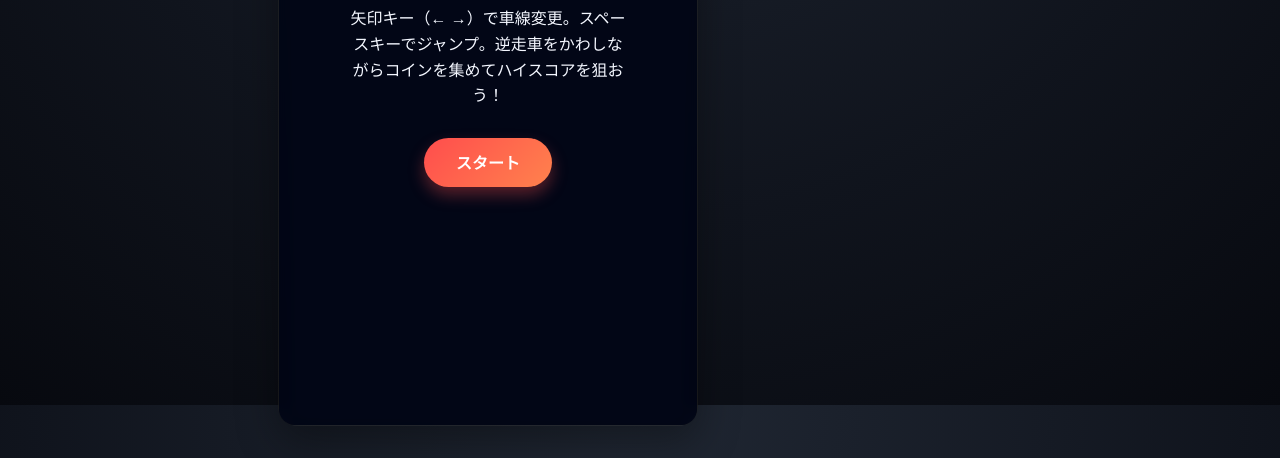
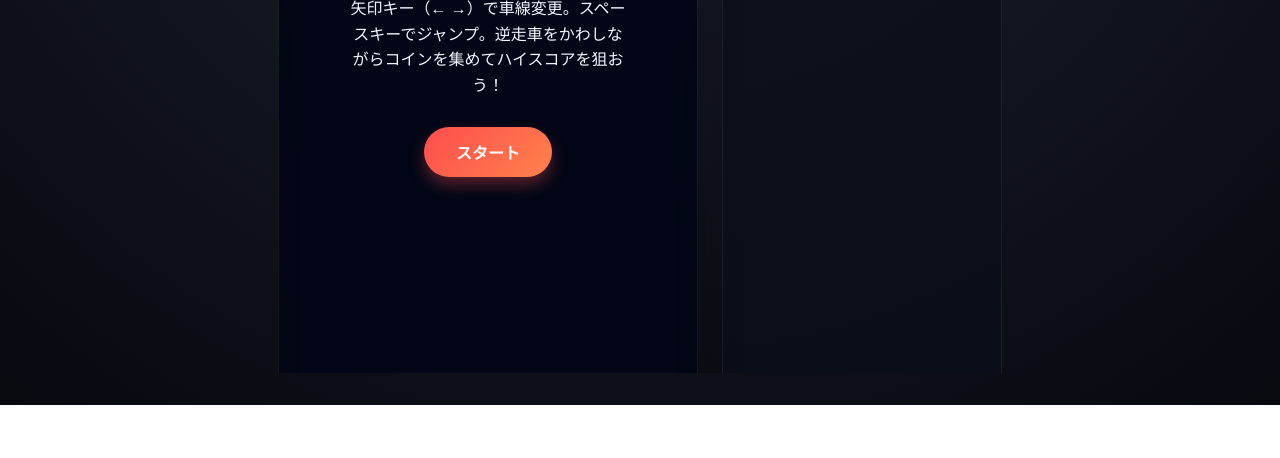
Before and after one commit to KeitaIwasa/Car-Race, a plain HTML site: page index.html in a window 1280 px wide. Shown: the part 395-853 px from the top of the page. After the commit the page ends 800 px from the top, so only its background shows below. Drawn offline with nearby package versions, Linux system fonts and the light colour scheme.

Commit message:
ビューポート調整

```diff
--- a/constants.js
+++ b/constants.js
@@ -3,6 +3,12 @@ export const GAME_STATE = {
   RUNNING: "running",
   GAME_OVER: "over",
 };
+
+export const GAME_CANVAS_WIDTH = 360;
+export const GAME_CANVAS_HEIGHT = 640;
+export const GAME_CANVAS_ASPECT =
+  GAME_CANVAS_HEIGHT / GAME_CANVAS_WIDTH;
+export const VIEWPORT_RESIZE_DEBOUNCE_MS = 150;
 
 export const LANES = [-2.6, 0, 2.6];
 export const PLAYER_BASE_Y = 0.42;
--- a/main.js
+++ b/main.js
@@ -59,6 +59,10 @@ import {
   bindTouchControls,
 } from "./controls.js";
 import { STRINGS } from "./strings.js";
+import {
+  initializeViewportLayout,
+  syncViewportLayout,
+} from "./viewport.js";
 
 const playerCar = createPlayerCar();
 scene.add(playerCar);
@@ -106,6 +110,7 @@ function rollCoinInterval() {
 state.nextCoinInterval = rollCoinInterval();
 
 createCityScenery();
+syncViewportLayout();
 resizeRenderer();
 updateHud(state);
 
@@ -117,7 +122,7 @@ showOverlay({
   buttonLabel: STRINGS.startButton,
 });
 
-window.addEventListener("resize", resizeRenderer);
+initializeViewportLayout(resizeRenderer);
 
 function resetGame() {
   state.player.laneIndex = 1;
--- a/style.css
+++ b/style.css
@@ -5,6 +5,7 @@
 :root {
   --safe-area-top: 0px;
   --safe-area-bottom: 0px;
+  --app-viewport-height: 100vh;
 }
 
 @supports (padding-top: env(safe-area-inset-top)) {
@@ -16,7 +17,8 @@
 
 html {
   height: 100%;
-  overflow: auto;
+  min-height: 100%;
+  overflow: hidden;
 }
 
 body {
@@ -25,24 +27,27 @@ body {
   background: radial-gradient(circle at top, #202733 0%, #10141d 60%, #07090f 100%);
   color: #f4f7ff;
   --body-padding: 2rem;
-  min-height: 100vh;
-  min-height: 100svh;
-  min-height: 100dvh;
-  overflow: auto;
+  height: var(--app-viewport-height);
+  min-height: var(--app-viewport-height);
+  width: 100%;
+  overflow: hidden;
   display: flex;
-  align-items: center;
+  align-items: stretch;
   justify-content: center;
   padding-inline: var(--body-padding);
   padding-top: calc(var(--body-padding) + var(--safe-area-top));
   padding-bottom: calc(var(--body-padding) + var(--safe-area-bottom));
 }
 
+
 .layout {
   display: grid;
   height: 100%;
+  max-height: 100%;
   gap: 1.5rem;
   grid-template-columns: minmax(320px, 420px) minmax(200px, 280px);
-  align-items: start;
+  align-items: stretch;
+  overflow: hidden;
 }
 
 .game-shell {
@@ -52,12 +57,17 @@ body {
   padding: 1rem 1rem calc(0.5rem + var(--safe-area-bottom));
   box-shadow: 0 16px 40px rgba(0, 0, 0, 0.35);
   border: 1px solid rgba(255, 255, 255, 0.08);
+  display: flex;
+  flex-direction: column;
+  height: 100%;
+  max-height: 100%;
 }
 
 .hud {
   display: flex;
   justify-content: space-between;
   margin-bottom: 0.75rem;
+  flex-shrink: 0;
 }
 
 .hud-panel {
@@ -87,6 +97,8 @@ body {
   border-radius: 16px;
   background: #090c14;
   border: 1px solid rgba(255, 255, 255, 0.08);
+  margin-inline: auto;
+  flex: 1 1 auto;
 }
 
 .overlay {
@@ -145,6 +157,8 @@ body {
   margin-top: 0.75rem;
   gap: 1rem;
   padding-bottom: var(--safe-area-bottom);
+  flex-shrink: 0;
+  justify-content: center;
 }
 
 .touch-btn {
@@ -175,6 +189,8 @@ body {
   padding: 1.5rem;
   border: 1px solid rgba(255, 255, 255, 0.08);
   box-shadow: 0 16px 40px rgba(0, 0, 0, 0.35);
+  align-self: stretch;
+  overflow: auto;
 }
 
 .sidebar h2 {
--- /dev/null
+++ b/viewport.js
@@ -0,0 +1,117 @@
+import {
+  GAME_CANVAS_ASPECT,
+  GAME_CANVAS_WIDTH,
+  VIEWPORT_RESIZE_DEBOUNCE_MS,
+} from "./constants.js";
+import { canvas } from "./ui.js";
+
+const root = document.documentElement;
+const gameShell = document.querySelector(".game-shell");
+const hud = document.querySelector(".hud");
+const controls = document.querySelector(".controls");
+
+const toNumber = (value) => Number.parseFloat(value) || 0;
+
+const getVisibleHeight = (element) =>
+  element && element.offsetParent ? element.offsetHeight : 0;
+
+function readViewportHeight() {
+  return (
+    window.visualViewport?.height ??
+    window.innerHeight ??
+    document.documentElement?.clientHeight ??
+    GAME_CANVAS_WIDTH * GAME_CANVAS_ASPECT
+  );
+}
+
+function applyViewportVars(viewportHeight) {
+  root.style.setProperty("--app-viewport-height", `${viewportHeight}px`);
+}
+
+function clampCanvasDimensions(widthBudget, heightBudget) {
+  let width = widthBudget > 0 ? widthBudget : GAME_CANVAS_WIDTH;
+  let height = width * GAME_CANVAS_ASPECT;
+
+  if (heightBudget > 0 && height > heightBudget) {
+    height = heightBudget;
+    width = height / GAME_CANVAS_ASPECT;
+  }
+
+  return {
+    width: Math.max(1, width),
+    height: Math.max(1, height),
+  };
+}
+
+function sizeCanvas(viewportHeight) {
+  if (!canvas || !gameShell) {
+    return;
+  }
+
+  const bodyStyles = getComputedStyle(document.body);
+  const bodyPaddingTop = toNumber(bodyStyles.paddingTop);
+  const bodyPaddingBottom = toNumber(bodyStyles.paddingBottom);
+  const verticalBudget = Math.max(
+    viewportHeight - bodyPaddingTop - bodyPaddingBottom,
+    0
+  );
+
+  const shellStyles = getComputedStyle(gameShell);
+  const shellPaddingTop = toNumber(shellStyles.paddingTop);
+  const shellPaddingBottom = toNumber(shellStyles.paddingBottom);
+  const shellPaddingLeft = toNumber(shellStyles.paddingLeft);
+  const shellPaddingRight = toNumber(shellStyles.paddingRight);
+
+  const hudHeight = getVisibleHeight(hud);
+  const controlsHeight = getVisibleHeight(controls);
+  const controlsGap =
+    controlsHeight > 0
+      ? toNumber(getComputedStyle(controls).marginTop)
+      : 0;
+
+  const chromeHeight =
+    shellPaddingTop +
+    shellPaddingBottom +
+    hudHeight +
+    controlsHeight +
+    controlsGap;
+
+  const availableForCanvas = Math.max(verticalBudget - chromeHeight, 1);
+  const shellContentWidth =
+    gameShell.clientWidth - shellPaddingLeft - shellPaddingRight;
+
+  const { width, height } = clampCanvasDimensions(
+    shellContentWidth,
+    availableForCanvas
+  );
+
+  canvas.style.width = `${width}px`;
+  canvas.style.height = `${height}px`;
+}
+
+export function syncViewportLayout() {
+  const viewportHeight = readViewportHeight();
+  applyViewportVars(viewportHeight);
+  sizeCanvas(viewportHeight);
+}
+
+export function initializeViewportLayout(afterSync) {
+  let resizeTimer = null;
+
+  const scheduleSync = () => {
+    if (resizeTimer) {
+      window.clearTimeout(resizeTimer);
+    }
+    resizeTimer = window.setTimeout(() => {
+      resizeTimer = null;
+      syncViewportLayout();
+      afterSync?.();
+    }, VIEWPORT_RESIZE_DEBOUNCE_MS);
+  };
+
+  window.addEventListener("resize", scheduleSync);
+  window.addEventListener("orientationchange", scheduleSync);
+  if (window.visualViewport) {
+    window.visualViewport.addEventListener("resize", scheduleSync);
+  }
+}
```
